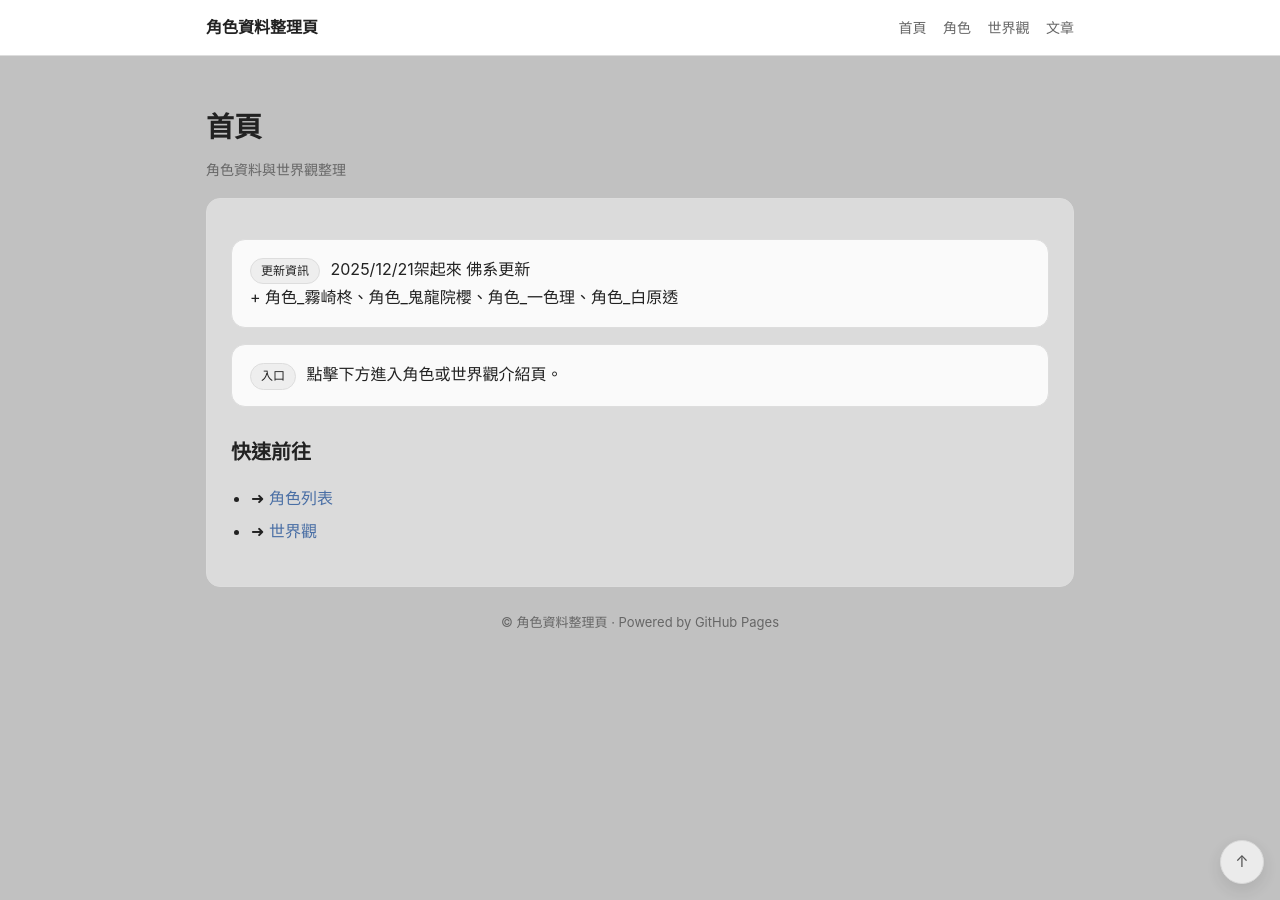
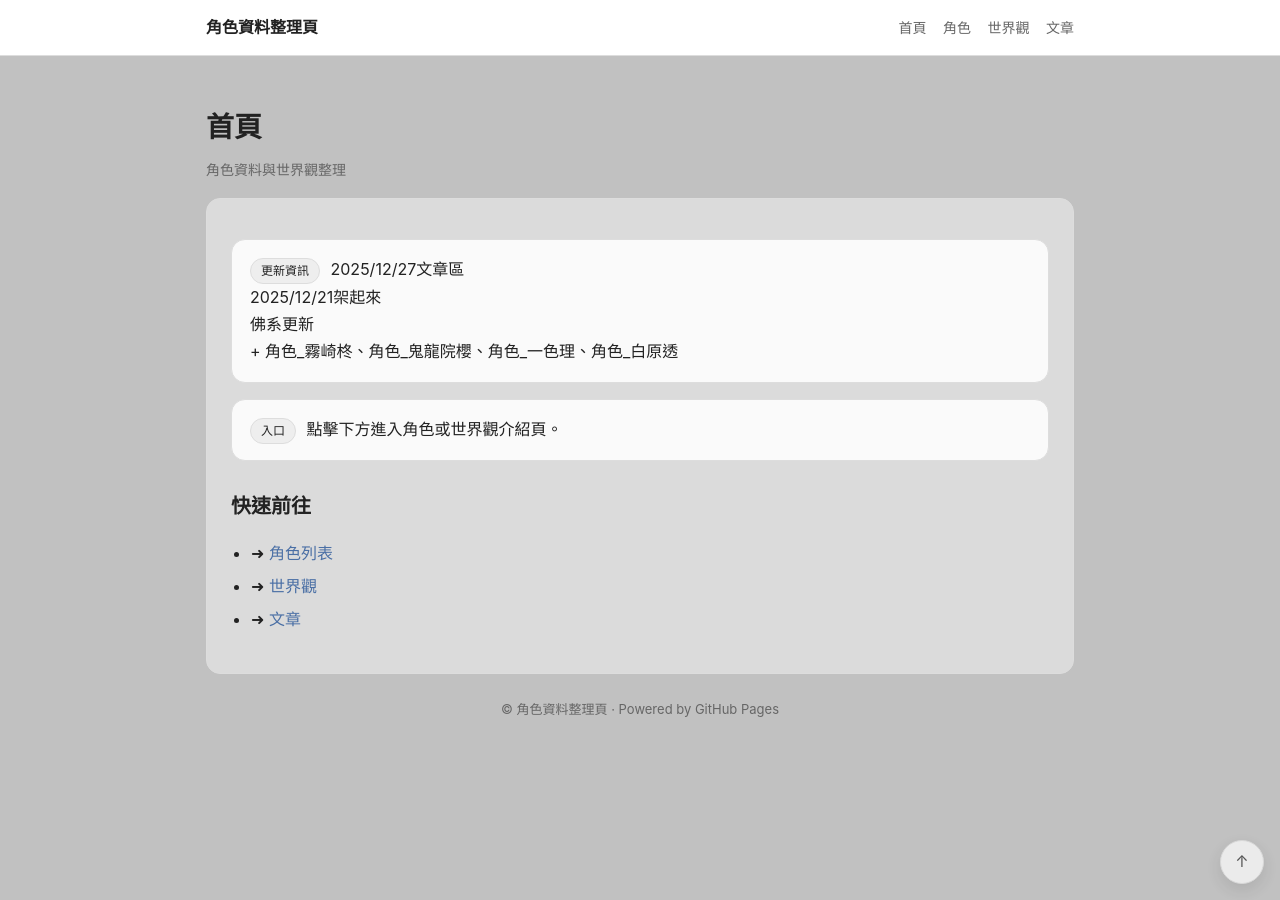
Before and after one commit to yoyoseal/char-archive, a Jekyll site: the page built from index.md, in a window 1280 px wide. Built offline with Jekyll 4.4.1, drawn with Linux system fonts in a browser that asks for light colours.

Commit message:
Update index.md

```diff
--- a/index.md
+++ b/index.md
@@ -4,7 +4,8 @@ subtitle: 角色資料與世界觀整理
 ---
 <div class="card">
   <span class="badge">更新資訊</span>
-  2025/12/21架起來
+  2025/12/27文章區<br>
+  2025/12/21架起來<br>
   佛系更新<br>
   + 角色_霧崎柊、角色_鬼龍院櫻、角色_一色理、角色_白原透
 </div>
@@ -18,3 +19,4 @@ subtitle: 角色資料與世界觀整理
 ## 快速前往
 - ➜ [角色列表](/char-archive/characters/)
 - ➜ [世界觀](/char-archive/world/)
+- ➜ [文章](/char-archive/articles/)
```
